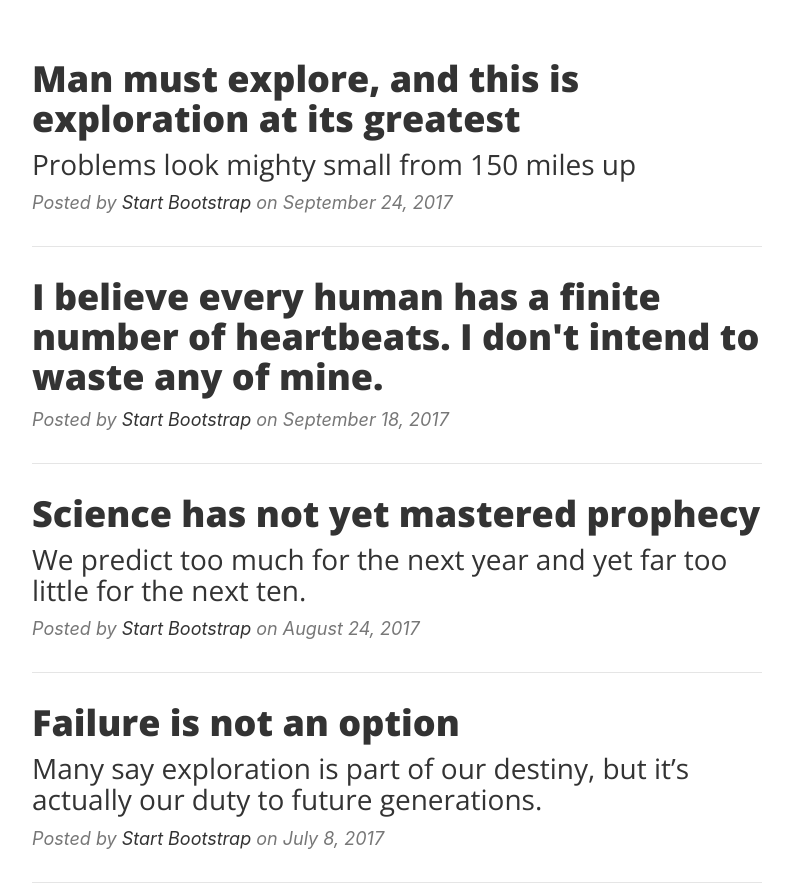
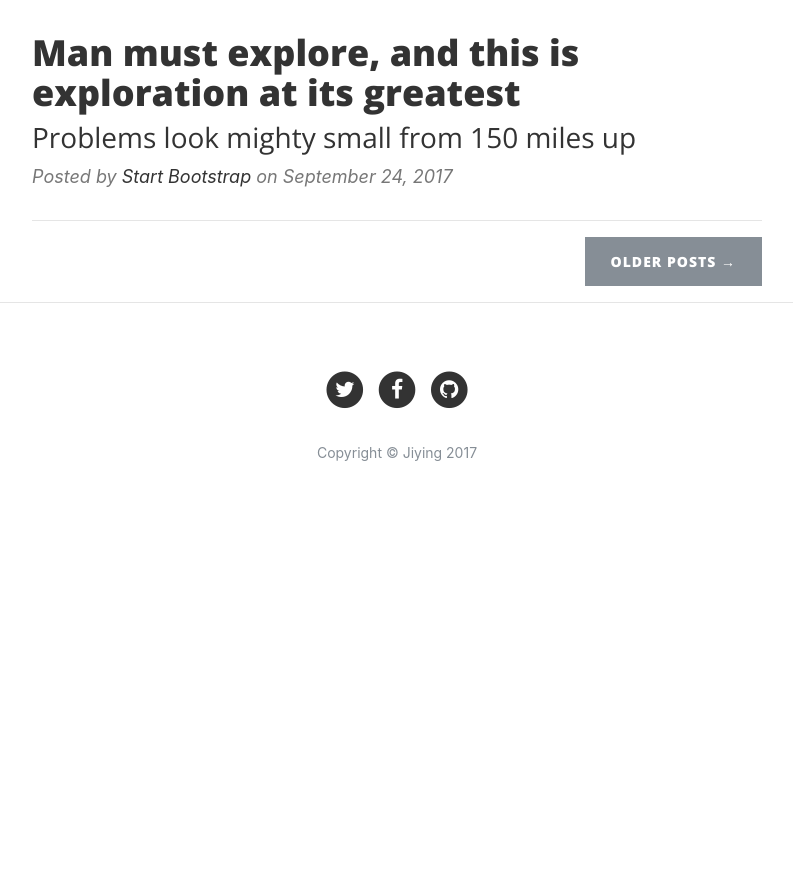
Before and after one commit to jiyingqi/jiyingqi.github.io, a website: page index.html in a window 1280 px wide. Shown: the part 545-1441 px from the top of the page, without its empty margins (243-1036 px from the left). After the commit the page ends 1073 px from the top, so only its background shows below. Drawn offline with nearby package versions, Linux system fonts and the light colour scheme.

Commit message:
initial edits

```diff
--- a/index.html
+++ b/index.html
@@ -51,8 +51,8 @@
         <div class="row">
           <div class="col-lg-8 col-md-10 mx-auto">
             <div class="site-heading">
-              <h1>Clean Blog</h1>
-              <span class="subheading">A Blog Theme by Start Bootstrap</span>
+              <h1>Jiying's Blogsite</h1>
+              <span class="subheading"></span>
             </div>
           </div>
         </div>
@@ -75,45 +75,6 @@
             <p class="post-meta">Posted by
               <a href="#">Start Bootstrap</a>
               on September 24, 2017</p>
-          </div>
-          <hr>
-          <div class="post-preview">
-            <a href="post.html">
-              <h2 class="post-title">
-                I believe every human has a finite number of heartbeats. I don't intend to waste any of mine.
-              </h2>
-            </a>
-            <p class="post-meta">Posted by
-              <a href="#">Start Bootstrap</a>
-              on September 18, 2017</p>
-          </div>
-          <hr>
-          <div class="post-preview">
-            <a href="post.html">
-              <h2 class="post-title">
-                Science has not yet mastered prophecy
-              </h2>
-              <h3 class="post-subtitle">
-                We predict too much for the next year and yet far too little for the next ten.
-              </h3>
-            </a>
-            <p class="post-meta">Posted by
-              <a href="#">Start Bootstrap</a>
-              on August 24, 2017</p>
-          </div>
-          <hr>
-          <div class="post-preview">
-            <a href="post.html">
-              <h2 class="post-title">
-                Failure is not an option
-              </h2>
-              <h3 class="post-subtitle">
-                Many say exploration is part of our destiny, but it’s actually our duty to future generations.
-              </h3>
-            </a>
-            <p class="post-meta">Posted by
-              <a href="#">Start Bootstrap</a>
-              on July 8, 2017</p>
           </div>
           <hr>
           <!-- Pager -->
```
